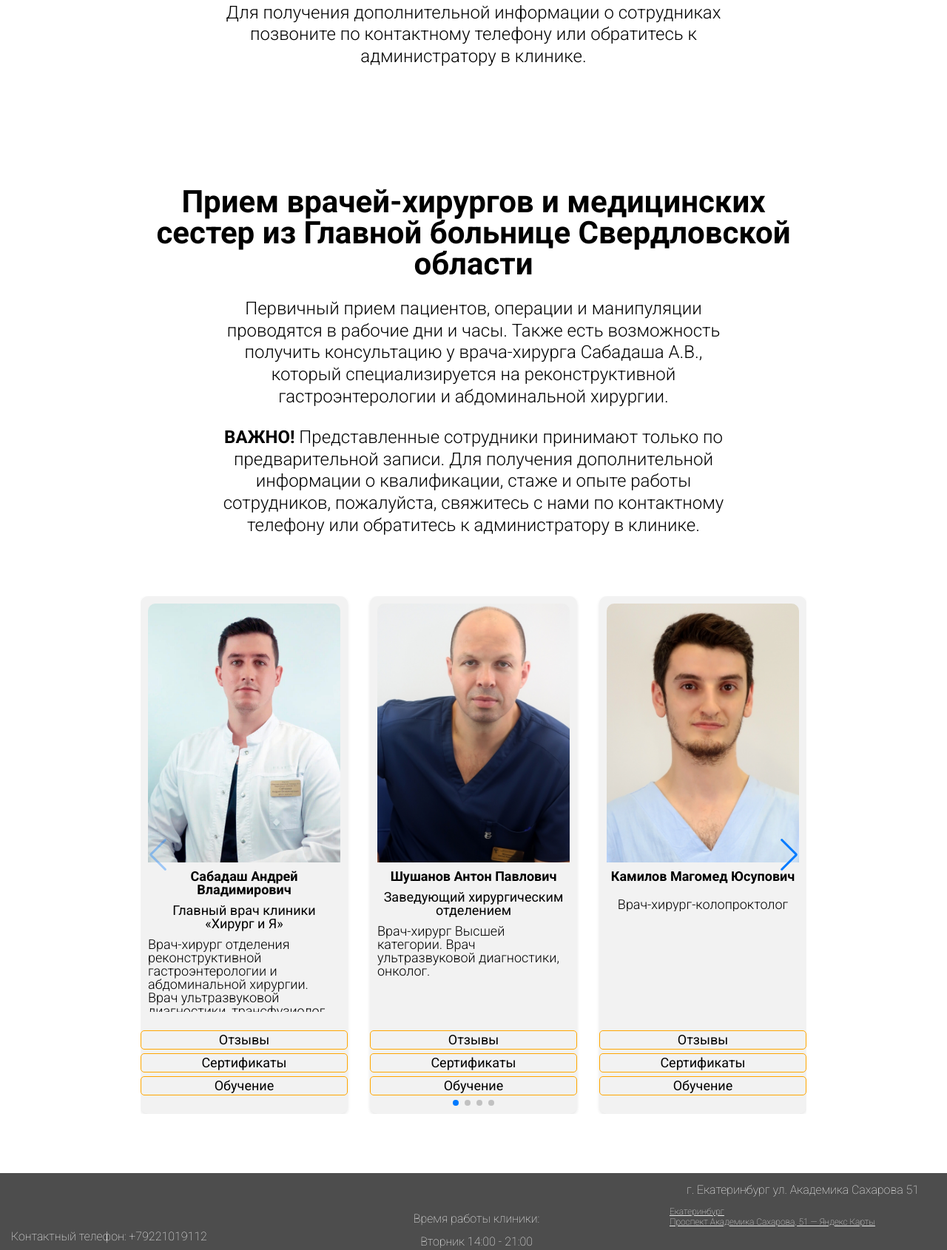
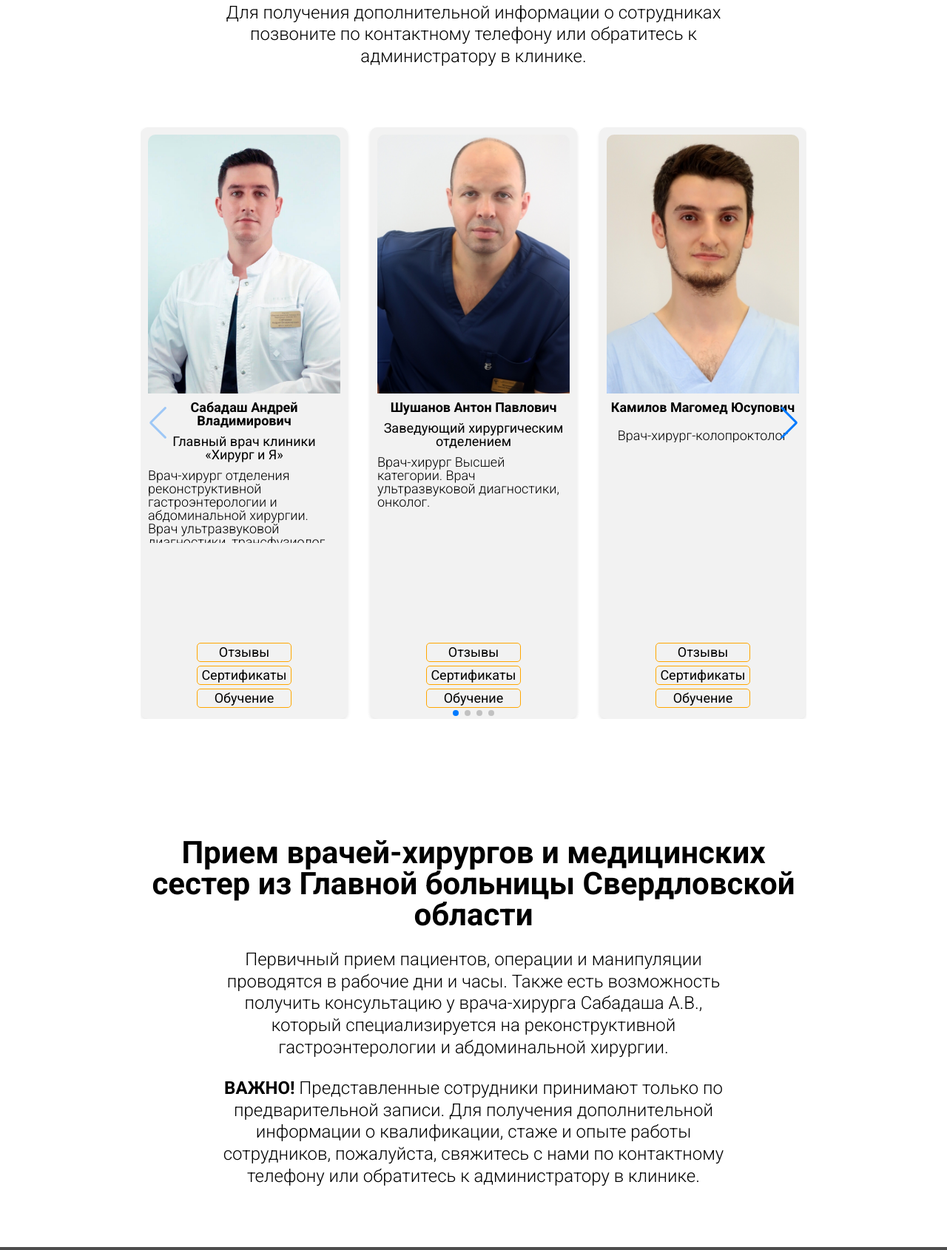
Before and after one commit to iBenji/klinika-khirurgiya-html, a plain HTML site: page members.html in a window 1280 px wide. Shown: the part 494-2184 px from the top of the page at 74% size. Drawn offline with nearby package versions, Linux system fonts and the light colour scheme.

Commit message:
Update 3.1
Minor bug fixes

```diff
--- a/css/header.css
+++ b/css/header.css
@@ -1,14 +1,11 @@
-.header-block {
-    background-color: #4d4d4d;
-    padding: 15px 15px;
-}
-
 .header-block {
     display: flex;
     flex-wrap: wrap;
     flex-direction: row;
     justify-content: space-between;
     align-items: center;
+    background-color: #4d4d4d;
+    padding: 15px 15px;
     gap: 40px;
 }
 
@@ -60,11 +57,11 @@
     width: max-content;
 }
 
-.dropdown-menu > .header-item {
+.dropdown-menu>.header-item {
     margin-bottom: 15px;
 }
 
-.dropdown-menu > .header-item:last-child {
+.dropdown-menu>.header-item:last-child {
     margin-bottom: 0;
 }
 
--- a/css/members.css
+++ b/css/members.css
@@ -32,9 +32,9 @@
     margin-bottom: 80px;
 }
 
-.members-profile__img {
+/* .members-profile__img {
     position: relative;
-}
+} */
 
 .members-profile__text {
     display: flex;
@@ -73,10 +73,11 @@
 }
 
 .members-profile__buttons-container {
-    position: absolute;
+    /* position: absolute;
     left: 0;
     right: 0;
-    bottom: 20px;
+    bottom: 20px; */
+    margin-top: auto;
 }
 
 .members-profile__button {
--- a/css/style.css
+++ b/css/style.css
@@ -7,6 +7,7 @@
 @import "./footer.css";
 @import "./swiper.css";
 @import "./globalSettings/burgermenu.css";
+
 html {
     box-sizing: border-box;
 }
@@ -191,27 +192,27 @@ body {
     }
 }
 
-@media (max-width: 1024px) {
+@media (max-width: 1027px) {
 
     .aboutus-block__cards,
     .header-block {
         padding-left: 10px;
         padding-right: 10px;
     }
-}
 
-@media (max-width: 872px) {
     .header-navigation {
         display: none;
     }
 
+    .header-burger__menu {
+        display: block;
+    }
+}
+
+@media (max-width: 872px) {
     .header-list {
         flex-direction: column;
         padding: 10px 10px;
-    }
-
-    .header-burger__menu {
-        display: block;
     }
 }
 
@@ -235,6 +236,12 @@ body {
     }
 }
 
+@media (min-width: 494px) and (max-width: 687px) {
+    .swiper-slide__profile img {
+        width: 40%;
+    }
+}
+
 @media (max-width: 494px) {
     .aboutus-block__title {
         font-size: 36px;
@@ -255,6 +262,8 @@ body {
     }
 
     .members,
+    .members-text__content,
+    .members-text__intro,
     .sign-text__block,
     .news-block {
         padding-left: 10px;
@@ -282,9 +291,9 @@ body {
         height: 550px;
     }
 
-    .membersSwiper {
+    /* .membersSwiper {
         height: 100vh;
-    }
+    } */
 
     .myExp {
         width: 395px;
--- a/css/swiper.css
+++ b/css/swiper.css
@@ -23,6 +23,10 @@
     background-color: #ffa600 !important;
 }
 
+.swiper-horizontal>.swiper-pagination-bullets, .swiper-pagination-bullets.swiper-pagination-horizontal, .swiper-pagination-custom, .swiper-pagination-fraction {
+    bottom: var(--swiper-pagination-bottom,1px) !important;
+}
+
 .myLicense {
     width: 600px;
     height: auto;
@@ -35,14 +39,14 @@
 
 .membersSwiper {
     width: 900px;
-    height: 700px;
+    /* height: 700px; */
 }
 
 .swiper-slide__profile {
     position: relative;
-    display: flex;
+    display: flex !important;
     flex-direction: column;
-    justify-content: center;
+    justify-content: flex-start;
     align-items: center;
     text-align: center;
     padding: 10px;
--- a/members.html
+++ b/members.html
@@ -62,7 +62,6 @@
             </div>
         </header>
         <main class="main">
-            <section class="members">
             <div class="members-text__intro center">
                 <h2 class="aboutus-block__title">Клиника послеоперационного периода Хирург и Я - забота о вашем
                     здоровье.</h2>
@@ -74,21 +73,6 @@
                 <p class="aboutus-block__subtitle">Для получения дополнительной информации о сотрудниках позвоните
                     по контактному телефону или обратитесь к администратору в клинике.</p>
             </div>
-                <div class="members-text__block center">
-                    <div class="members-text__content">
-                        <h3 class="aboutus-block__title">Прием врачей-хирургов и медицинских сестер из Главной больнице
-                            Свердловской области</h3>
-                        <p class="aboutus-block__subtitle">Первичный прием пациентов, операции и манипуляции проводятся
-                            в рабочие дни и часы. Также есть возможность получить консультацию у врача-хирурга Сабадаша
-                            А.В., который специализируется на реконструктивной гастроэнтерологии и абдоминальной
-                            хирургии.</p>
-                        <p class="aboutus-block__subtitle"><span class="warning"></span> Представленные сотрудники
-                            принимают только по предварительной записи. Для получения дополнительной информации о
-                            квалификации, стаже и опыте работы сотрудников, пожалуйста, свяжитесь с нами по контактному
-                            телефону или обратитесь к администратору в клинике.</p>
-                    </div>
-                </div>
-            </section>
             <section class="members-profiles">
                 <!-- Награды Сабадаш -->
                 <div class="awards-popup" id="awards-popup1">
@@ -263,8 +247,7 @@
                                     <p class="members-profile__desc">Врач-хирург-колопроктолог</p>
                                 </div>
                                 <div class="members-profile__buttons-container">
-                                    <a href="#"
-                                        class="members-profile__button">Отзывы</a>
+                                    <a href="#" class="members-profile__button">Отзывы</a>
                                     <a href="#top" class="members-profile__button awards" id="awards5">Сертификаты</a>
                                     <a href="#" class="members-profile__button awards exp" id="awards6">Обучение</a>
                                 </div>
@@ -280,8 +263,7 @@
                                     </p>
                                 </div>
                                 <div class="members-profile__buttons-container">
-                                    <a href="#"
-                                        class="members-profile__button">Отзывы</a>
+                                    <a href="#" class="members-profile__button">Отзывы</a>
                                     <a href="#top" class="members-profile__button awards" id="awards7">Сертификаты</a>
                                     <a href="#" class="members-profile__button awards exp" id="awards8">Обучение</a>
                                 </div>
@@ -311,6 +293,20 @@
                     </div>
                 </div>
             </section>
+            <div class="members-text__block center">
+                <div class="members-text__content">
+                    <h3 class="aboutus-block__title">Прием врачей-хирургов и медицинских сестер из Главной больницы
+                        Свердловской области</h3>
+                    <p class="aboutus-block__subtitle">Первичный прием пациентов, операции и манипуляции проводятся
+                        в рабочие дни и часы. Также есть возможность получить консультацию у врача-хирурга Сабадаша
+                        А.В., который специализируется на реконструктивной гастроэнтерологии и абдоминальной
+                        хирургии.</p>
+                    <p class="aboutus-block__subtitle"><span class="warning"></span> Представленные сотрудники
+                        принимают только по предварительной записи. Для получения дополнительной информации о
+                        квалификации, стаже и опыте работы сотрудников, пожалуйста, свяжитесь с нами по контактному
+                        телефону или обратитесь к администратору в клинике.</p>
+                </div>
+            </div>
         </main>
     </div>
     <footer class="footer">
```
Also changed, not shown: contacts.html (+2 -1 lines), images/jpg/index_preview1.jpg, images/jpg/license1.png (added). Lines whose indentation alone changed are shown as unchanged.
